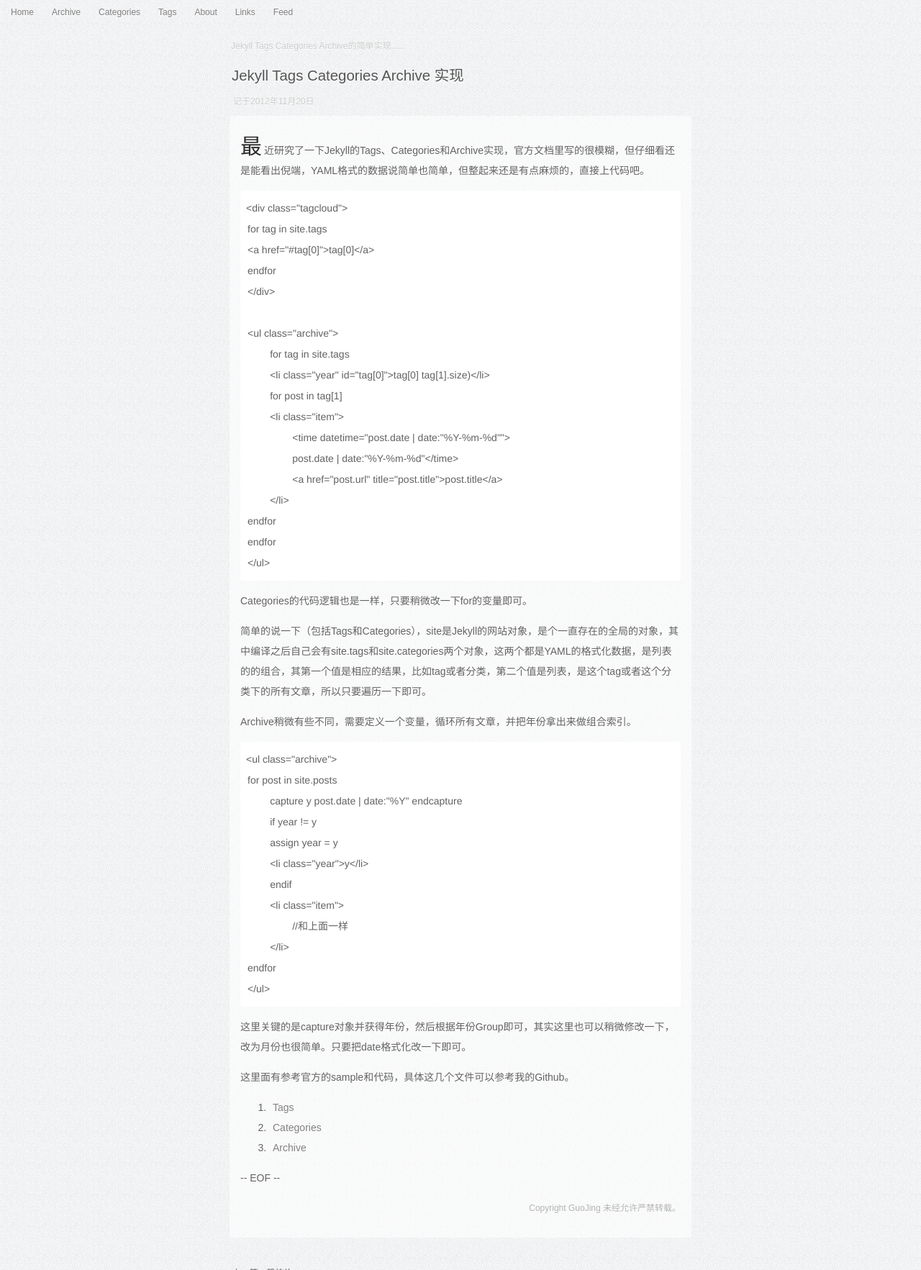
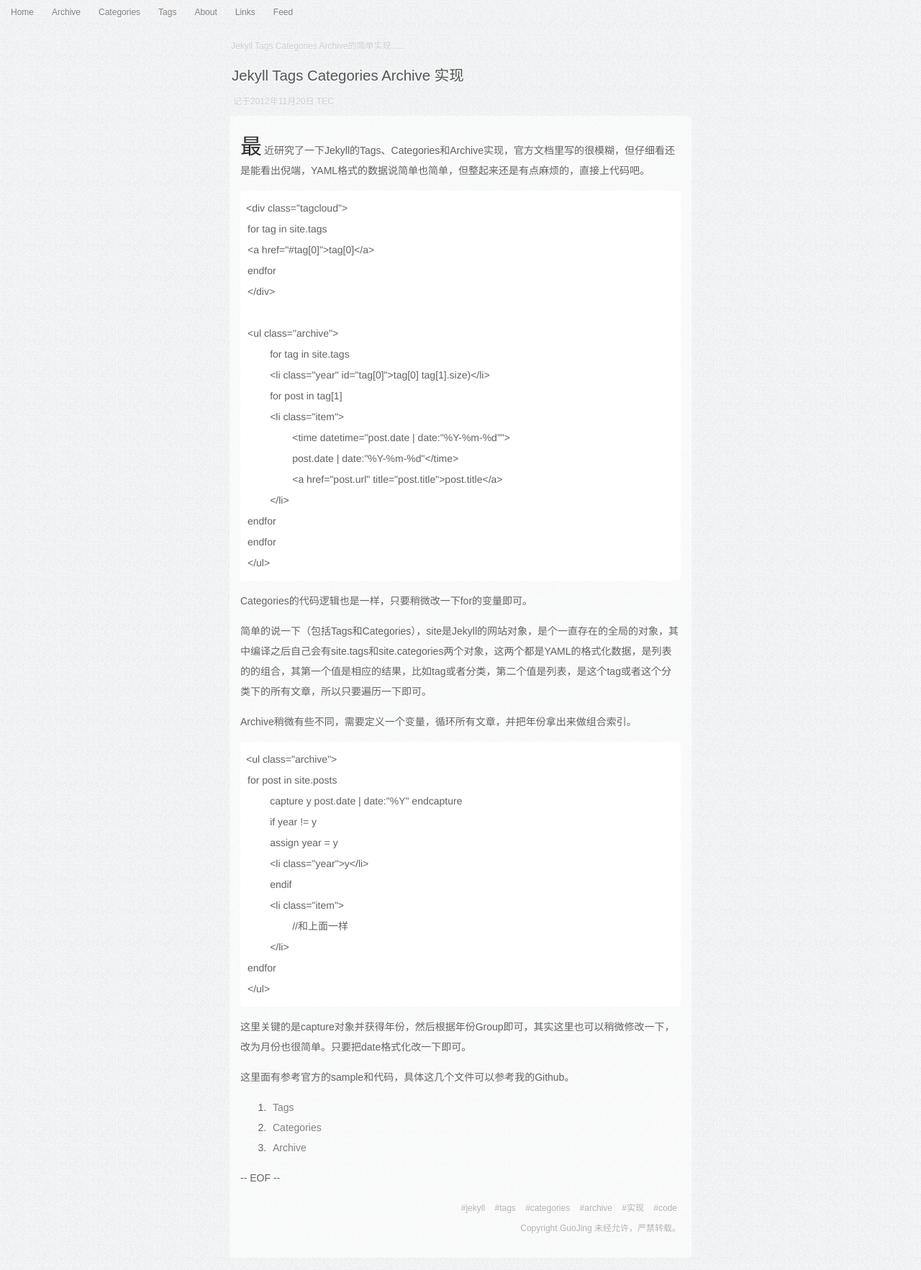
Before and after one commit to zwitzwit/guojing.github.com, a Jekyll site: the page built from _posts/tec/2012-11-20-jekyll-tags-categories-and-archive.md, in a window 1280 px wide, cut to the strip 0-1765 px from the top of the page. Shown: the whole strip at 72% size. Built offline with Jekyll 4.4.1, drawn with Linux system fonts in a browser that asks for light colours; Markdown is read by kramdown in place of the engine named in the settings; comment, search, counter and statistics services are not loaded.

Commit message:
change style

```diff
--- a/_layouts/page.html
+++ b/_layouts/page.html
@@ -11,7 +11,6 @@
 <div class="title">{{ page.title }}</div>
 <div class="content">
 	{{ content }}
-    <p class="forb">Copyright GuoJing 未经允许严禁转载。</p>
 </div>
 </div>
 
--- a/_layouts/post.html
+++ b/_layouts/post.html
@@ -46,11 +46,15 @@
 
 <div class="main">
   <div class="title"><a href="{{ page.url }}">{{ page.title }}</a></div>
-  <div class="date">记于{{ page.date | date:"%Y年%m月%d日"}}</div>
+  <div class="date">记于{{ page.date | date:"%Y年%m月%d日"}} {{ page.categories }}</div>
   <div class="content">
     {{ content }}
     <p>-- EOF --</p>
-    <p class="forb">Copyright GuoJing 未经允许严禁转载。</p>
+    <p class="forb">
+      {% for tag in page.tags %}
+      <a href="/tags.html#{{ tag }}">#{{ tag }}</a>
+      {% endfor %} <br/> Copyright GuoJing 未经允许，严禁转载。
+    </p>
   </div>
 </div>
 
--- a/css/style.css
+++ b/css/style.css
@@ -19,8 +19,8 @@
 .guide a:visited{color:rgb(85, 85, 85);text-decoration:none;text-shadow:0px 1px 0px white;}
 .guide a:hover{background:#4d4f51; padding:3px; color:white; text-shadow: 0 1px 0 black; -moz-border-radius:4px;-webkit-border-radius:4px;border-radius:4px;margin:0 2px;}
 
-.footer a:link{color:rgb(85,85,85);text-decoration:none;text-shadow:0px 1px 0px white; padding:3px;margin:0 2px}
-.footer a:visited{color:rgb(85,85,85);text-decoration:none;text-shadow:0px 1px 0px white;}
+.footer a:link{color:#b2b2b2;text-decoration:none;text-shadow:0px 1px 0px white; padding:3px;margin:0 2px}
+.footer a:visited{color:#b2b2b2;text-decoration:none;text-shadow:0px 1px 0px white;}
 .footer a:hover{padding:3px; color:gray; text-shadow: 0 1px 0 white; -moz-border-radius:4px;-webkit-border-radius:4px;border-radius:4px;margin:0 2px;}
 
 .title a:link{color:#555;text-decoration:none;text-shadow:0px 2px 0px white; padding:3px;}
@@ -43,7 +43,7 @@
 .content b{color:#5c5c5c;}
 .content {padding:15px;line-height: 2em;}
 
-.footer, .paginator{font-size:12px; text-shadow:0 1px 0 white;text-align:center;margin-top:-20px;margin-bottom:25px;color:rgb(85,85,85);}
+.footer, .paginator{font-size:12px; text-shadow:0 1px 0 white;text-align:center;margin-top:-10px;margin-bottom:25px;color:#b2b2b2;}
 
 .paginator a:link{color:rgb(85, 85, 85);text-decoration:none;text-shadow:0px 1px 0px white; padding:3px;margin:0 2px}
 .paginator a:visited{color:rgb(85, 85, 85);text-decoration:none;text-shadow:0px 1px 0px white;}
@@ -89,12 +89,16 @@
 .archive {list-style: none; padding: 0px}
 .archive li {padding: 0px}
 .archive li time {color:#989990;}
-.archive .year {color: black; font-weight: bold; text-transform: uppercase;}
+.archive .year {color: black; font-weight: bold; text-transform: uppercase; margin: 10px 0px;}
 
 .eof img{margin: 0px}
 .forb {font-size: 12px; color: #b2b2b2; text-align: right}
 .upper {text-transform: uppercase;}
 .tagcloud {margin-top: 10px}
+
+.forb a:link{font-size:12px;color: #b2b2b2;padding:3px; text-shadow: 0 1px 0 white; -moz-border-radius:4px;-webkit-border-radius:4px;border-radius:4px;margin:0 2px;text-decoration:none}
+.forb a:visited {font-size:12px;padding:3px; text-shadow: 0 1px 0 white; -moz-border-radius:4px;-webkit-border-radius:4px;border-radius:4px;margin:0 2px;color:#b2b2b2;text-decoration:none}
+.forb a:hover {font-size:12px;background:#4d4f51; padding:3px; color:white; text-shadow: 0 1px 0 black; -moz-border-radius:4px;-webkit-border-radius:4px;border-radius:4px;margin:0 2px}
 
 .tag0 a:link{font-size:14px;color: #c4c4c4;padding:3px; text-shadow: 0 1px 0 white; -moz-border-radius:4px;-webkit-border-radius:4px;border-radius:4px;margin:0 2px;text-decoration:none}
 .tag0 a:visited {font-size:14px;padding:3px; text-shadow: 0 1px 0 white; -moz-border-radius:4px;-webkit-border-radius:4px;border-radius:4px;margin:0 2px;color:#c4c4c4;text-decoration:none}
```
